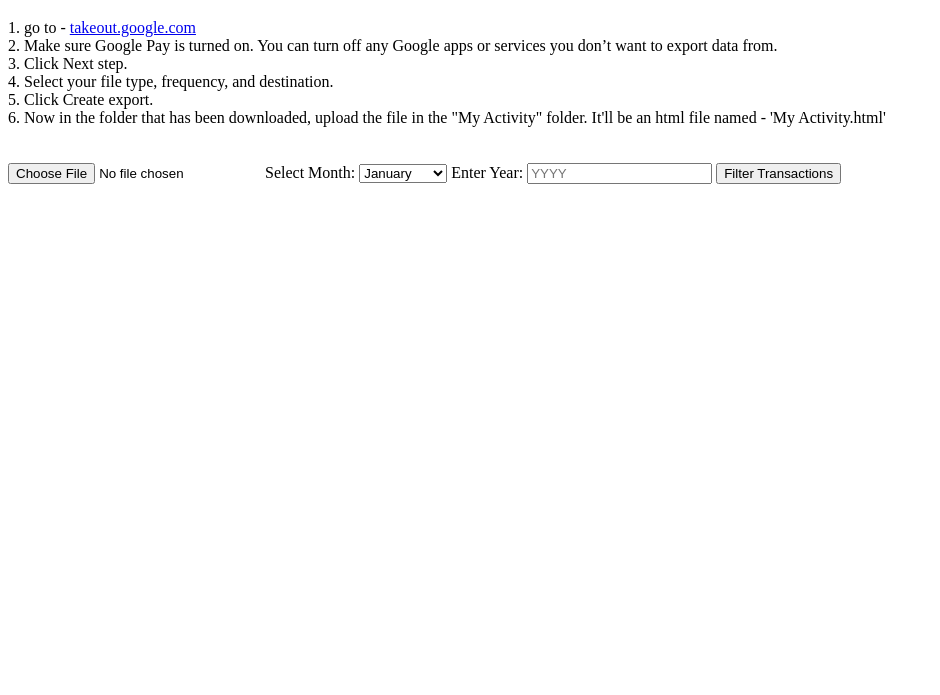
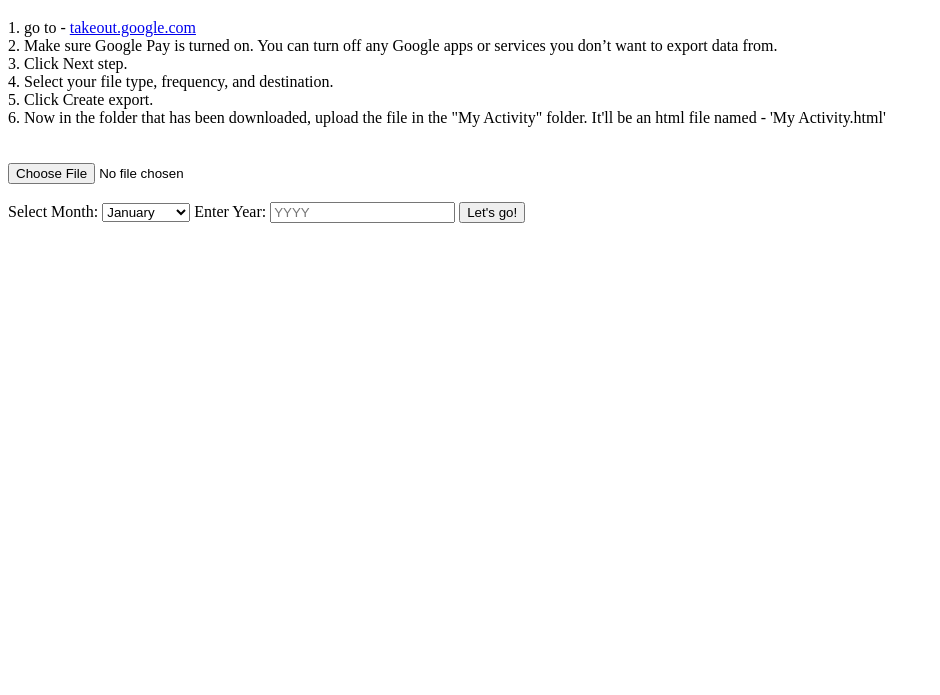
Before and after one commit to adityasoni2019/gpay-expense-tracker, a plain HTML site: page index.html in a window 1280 px wide. Shown: the part 105-800 px from the top of the page, without its empty margins (0-940 px from the left). Drawn offline with nearby package versions, Linux system fonts and the light colour scheme.

Commit message:
copy changes

```diff
--- a/index.html
+++ b/index.html
@@ -48,6 +48,8 @@
     </div>
     <br><br>
     <input type="file" id="fileInput" accept=".html">
+    <br/>
+    <br/>
 
     <label for="monthSelect">Select Month:</label>
     <select id="monthSelect">
@@ -65,13 +67,13 @@
         <option value="Dec">December</option>
     </select>
 
+
     <label for="yearInput">Enter Year:</label>
     <input type="text" id="yearInput" placeholder="YYYY">
 
-    <button onclick="filterTransactions()">Filter Transactions</button>
+    <button onclick="filterTransactions()">Let's go!</button>
 
     <div id="totalExpenditure" class="total-expenditure"></div>
-
 
     <div id="contentContainer">
         <div id="pieChartContainer">
```
